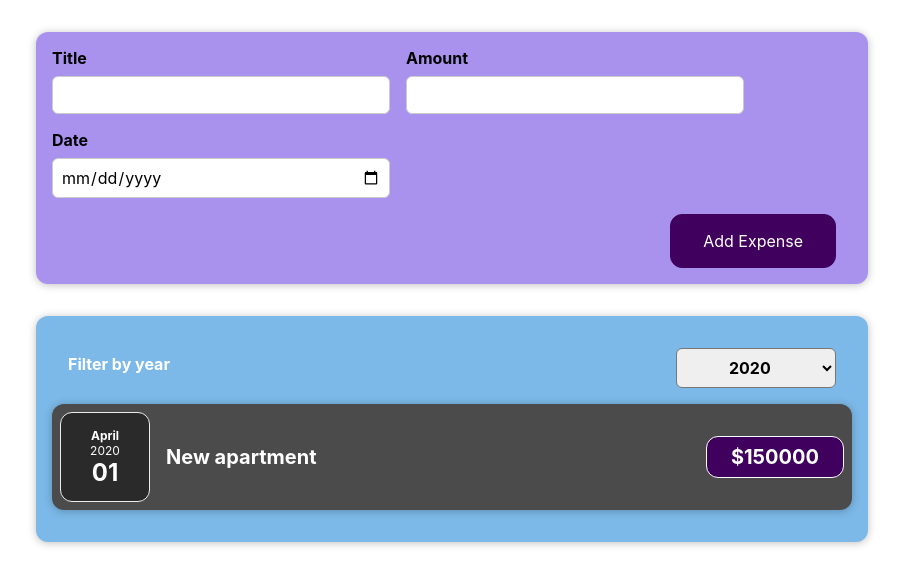
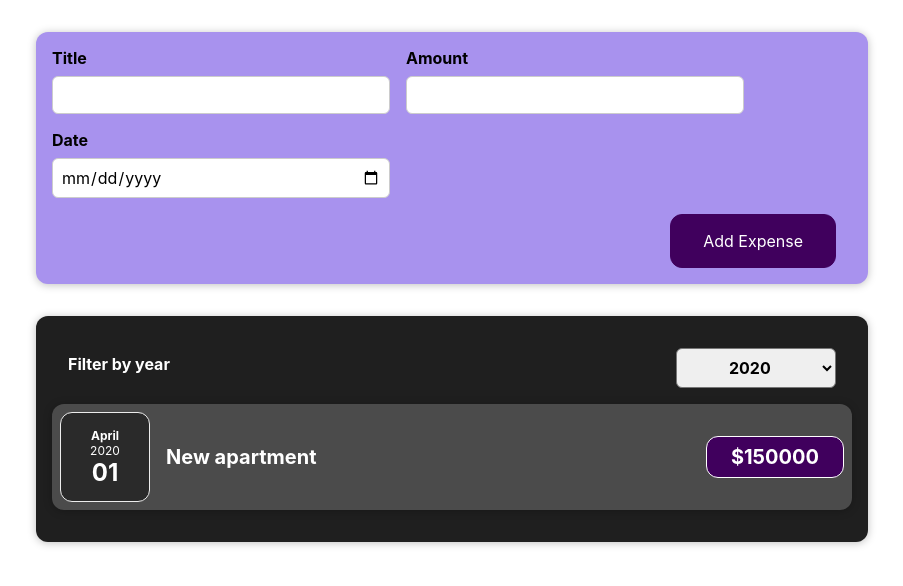
Before and after one commit to claudioabudio/react-complete-guide, a React (Create React App) app: page / in a window 1280 px wide. Shown: the top 586 px of the page, without its empty margins (188-1091 px from the left). Built offline with nearby package versions, Linux system fonts and the light colour scheme.

Commit message:
refactored into yet another new component: ExpensesList

```diff
--- a/src/components/Expenses/ExpenseItem.js
+++ b/src/components/Expenses/ExpenseItem.js
@@ -4,14 +4,16 @@
 
 function ExpenseItem(props) {
        return (
+         <li>
            <Card className="expense-item">
-            <ExpenseDate date={props.date}/>
+             <ExpenseDate date={props.date} />
              <div className="expense-item__description">
                <h2>{props.title}</h2>
                <div className="expense-item__price">${props.amount}</div>
              </div>
            </Card>
-    )
+         </li>
+       );
 }
 
 export default ExpenseItem;
--- a/src/components/Expenses/Expenses.css
+++ b/src/components/Expenses/Expenses.css
@@ -1,6 +1,6 @@
 .expenses {
   padding: 1rem;
-  background-color: rgb(124,185,232);
+  background-color: rgb(31,31,31);
   margin: 2rem auto;
   width: 50rem;
   max-width: 95%;
--- a/src/components/Expenses/Expenses.js
+++ b/src/components/Expenses/Expenses.js
@@ -1,7 +1,7 @@
-import ExpenseItem from './ExpenseItem';
 import './Expenses.css';
 import Card from '../UI/Card'
 import ExpensesFilter from './ExpensesFilter'
+import ExpensesList from './ExpensesList'
 import {useState} from 'react'
 
 function Expenses(props) {
@@ -17,13 +17,7 @@
         return (
           <Card className="expenses">
             <ExpensesFilter selected={year} onChangeFilter={filterExpenseHandler}/>
-            {filteredExpenses.length === 0 && (<p>No Expenses found.</p>)}
-            {filteredExpenses.length > 0 && filteredExpenses.map(expense => <ExpenseItem
-               key={expense.id}
-               title={expense.title}
-               date={expense.date}
-               amount={expense.amount}
-            />)}
+            <ExpensesList items={filteredExpenses}/>
           </Card>
         );
 
--- /dev/null
+++ b/src/components/Expenses/ExpensesList.css
@@ -0,0 +1,9 @@
+.expenses-list {
+  list-style: none;
+  padding: 0;
+}
+
+.expenses-list__fallback {
+  color: white;
+  text-align: center;
+}
--- /dev/null
+++ b/src/components/Expenses/ExpensesList.js
@@ -0,0 +1,20 @@
+import React from 'react'
+import ExpenseItem from './ExpenseItem'
+import './ExpensesList.css'
+
+const ExpensesList = (props) => {
+
+    if (props.items.length === 0)
+        return <h2 className='expenses-list__fallback'>No Expenses found.</h2>
+
+    return ( <ul className='expenses-list'>
+           {props.items.map(expense => <ExpenseItem
+              key={expense.id}
+              title={expense.title}
+              date={expense.date}
+              amount={expense.amount}
+           />)}
+    </ul>)
+}
+
+export default ExpensesList
```
Lines whose indentation alone changed are shown as unchanged.
